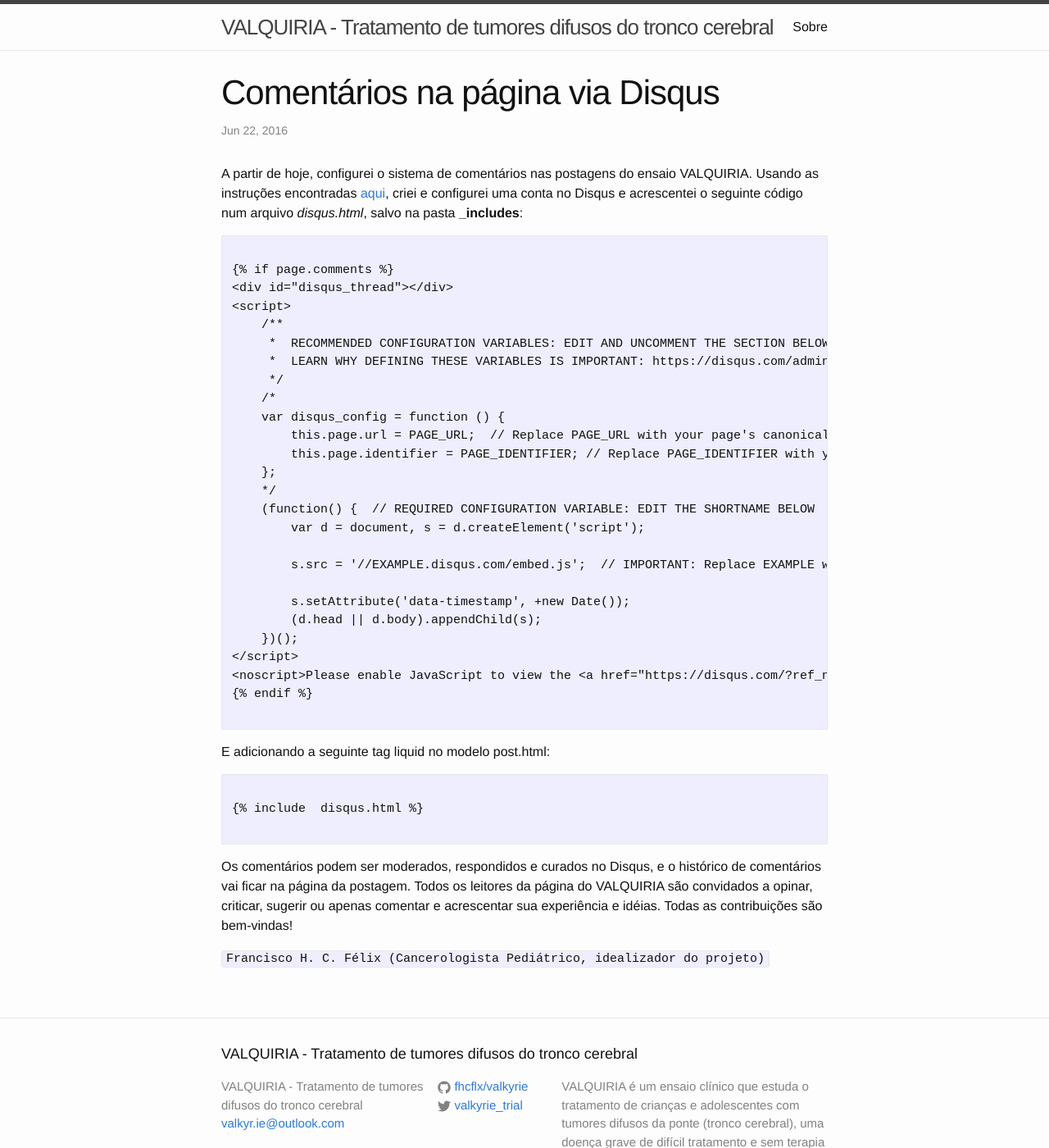
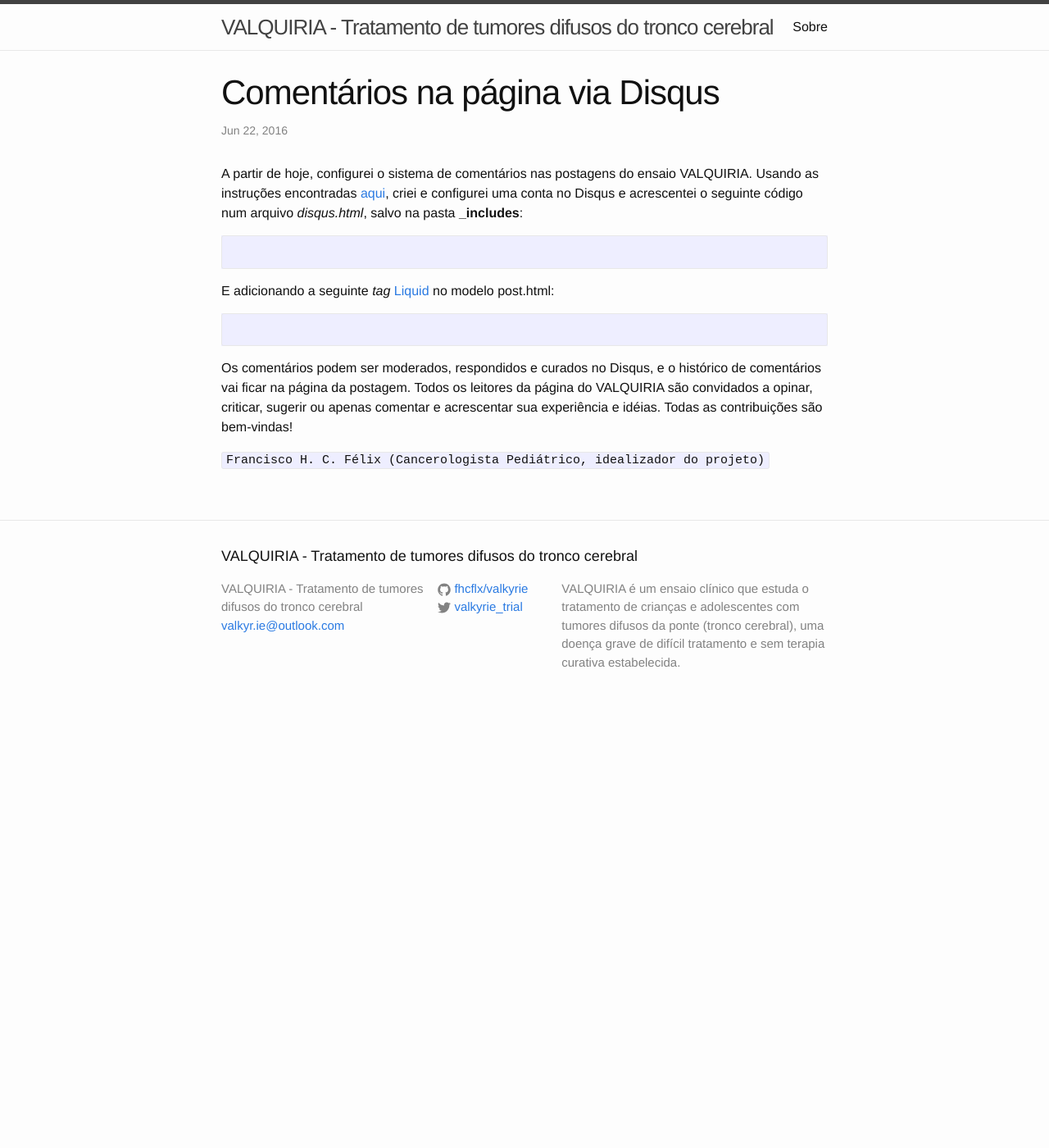
Before and after one commit to cmprsk/valkyrie, a Jekyll site: the page built from _posts/2016-06-22-Comentários-na-página-via-Disqus.md, in a window 1280 px wide and 1400 px high. Shown: the whole window at 82% size. Built offline with Jekyll 4.4.1, drawn with Linux system fonts in a browser that asks for light colours; comment, search, counter and statistics services are not loaded.

Commit message:
liquid link

````diff
--- a/_posts/2016-06-22-Comentários-na-página-via-Disqus.md
+++ b/_posts/2016-06-22-Comentários-na-página-via-Disqus.md
@@ -9,7 +9,7 @@
 A partir de hoje, configurei o sistema de comentários nas postagens do ensaio VALQUIRIA. Usando as instruções encontradas [aqui](https://help.disqus.com/customer/portal/articles/472138-jekyll-installation-instructions), criei e configurei uma conta no Disqus e acrescentei o seguinte código num arquivo _disqus.html_, salvo na pasta **\_includes**:
 
 ```
-{% raw %}
+{% comment %}
 {% if page.comments %}
 <div id="disqus_thread"></div>
 <script>
@@ -34,15 +34,15 @@
 </script>
 <noscript>Please enable JavaScript to view the <a href="https://disqus.com/?ref_noscript" rel="nofollow">comments powered by Disqus.</a></noscript>
 {% endif %}
-{% endraw %}
+{% endcomment %}
 ```
 
-E adicionando a seguinte tag liquid no modelo post.html:
+E adicionando a seguinte _tag_ [Liquid](https://github.com/Shopify/liquid/wiki/liquid-for-designers) no modelo post.html:
 
 ```
-{% raw %}
+{% comment %}
 {% include  disqus.html %}
-{% endraw %}
+{% endcomment %}
 ```
 
 Os comentários podem ser moderados, respondidos e curados no Disqus, e o histórico de comentários vai ficar na página da postagem. Todos os leitores da página do VALQUIRIA são convidados a opinar, criticar, sugerir ou apenas comentar e acrescentar sua experiência e idéias. Todas as contribuições são bem-vindas!
````
